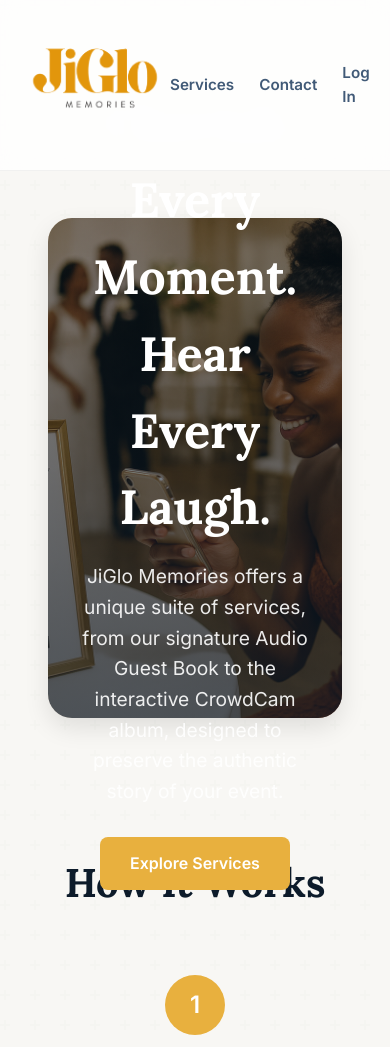
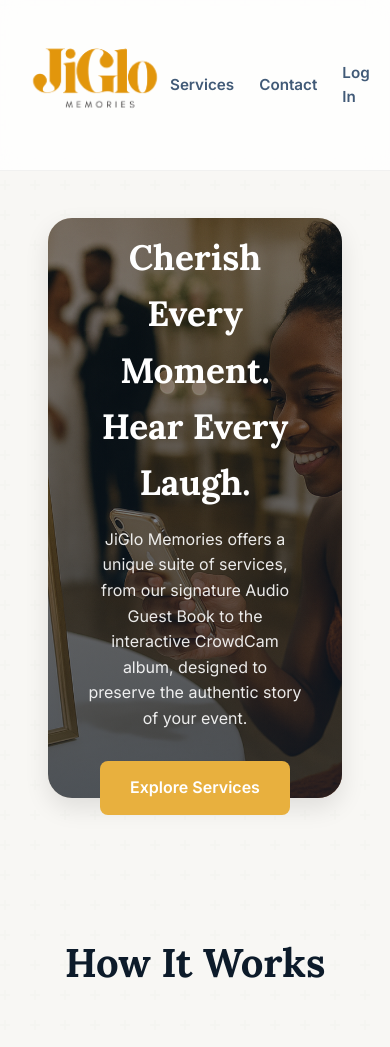
Before and after one commit to ngapox/jiglo-memories-project, a Django app: page / in a window 390 px wide. Shown: the top 1047 px of the page. Run offline with Django 5.2, Linux system fonts and the light colour scheme; data comes from the database, SQL or seed files in the repository.

Commit message:
mobile styling css

```diff
--- a/static/css/style.css
+++ b/static/css/style.css
@@ -488,3 +488,31 @@
 .button-secondary.qr:hover {
     background-color: var(--primary-navy);
 }
+
+/* ==========================================================================
+   9. Mobile Responsive Styles
+   ========================================================================== */
+
+@media (max-width: 768px) {
+    .hero-section {
+        /* Let the hero section grow taller if the text wraps */
+        height: auto;
+        min-height: 300px;
+        padding: 40px 20px;
+    }
+
+    .hero-text h2 {
+        /* Make the main headline smaller on mobile */
+        font-size: 2.2em;
+    }
+
+    .hero-text p {
+        /* Make the sub-headline smaller on mobile */
+        font-size: 1em;
+    }
+
+    /* Optional: Hide the long "Welcome" message on mobile to save space */
+    .main-nav span {
+        display: none;
+    }
+}
```
